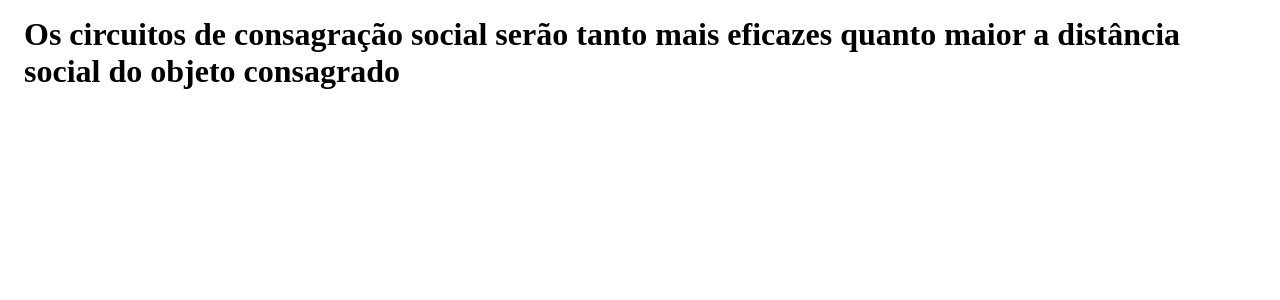
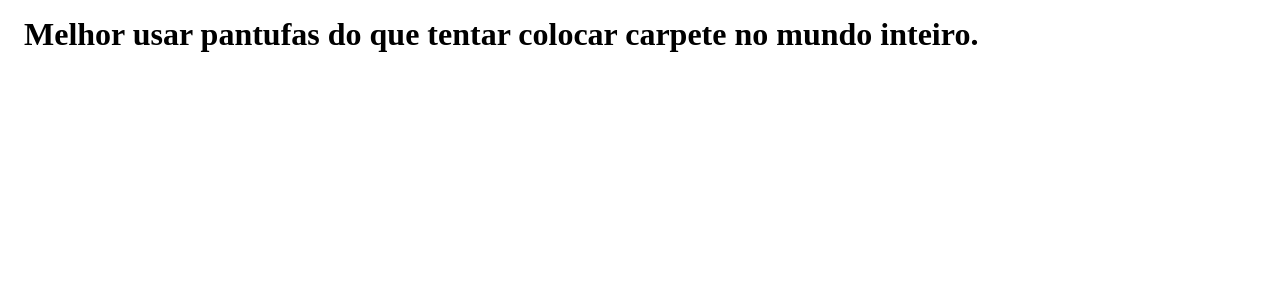
Before and after one commit to beacastroalves/clone-tabnews, a Next.js app: page / in a window 1280 px wide. Shown: the top 300 px of the page. Built offline with nearby package versions, Linux system fonts and the light colour scheme.

Commit message:
mensagem de titulo alterada

```diff
--- a/pages/index.js
+++ b/pages/index.js
@@ -1,5 +1,5 @@
 function Home() {
-    return <h1 style={{margin: "16px"}}>Os circuitos de consagração social serão tanto mais eficazes quanto maior a distância social do objeto consagrado</h1>
+    return <h1 style={{margin: "16px"}}>Melhor usar pantufas do que tentar colocar carpete no mundo inteiro.</h1>
 }
 
 export default Home;
```
